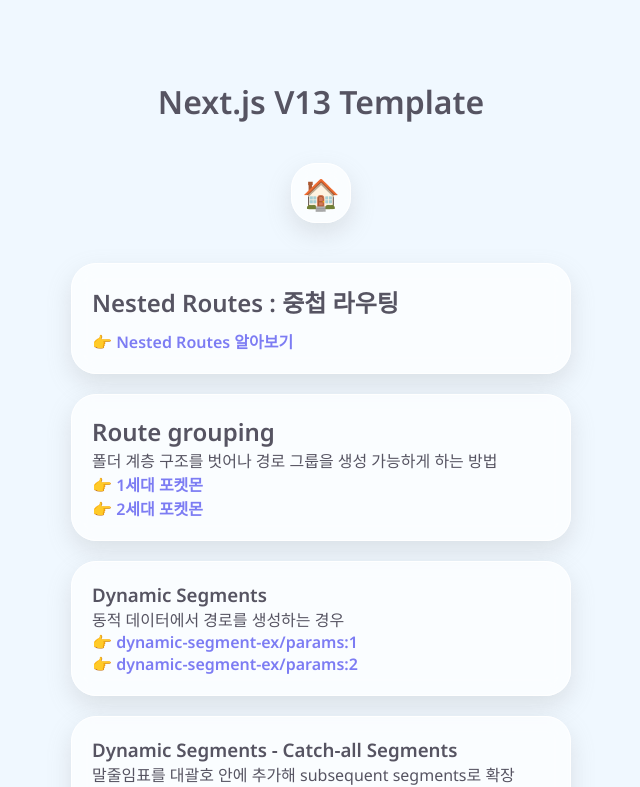
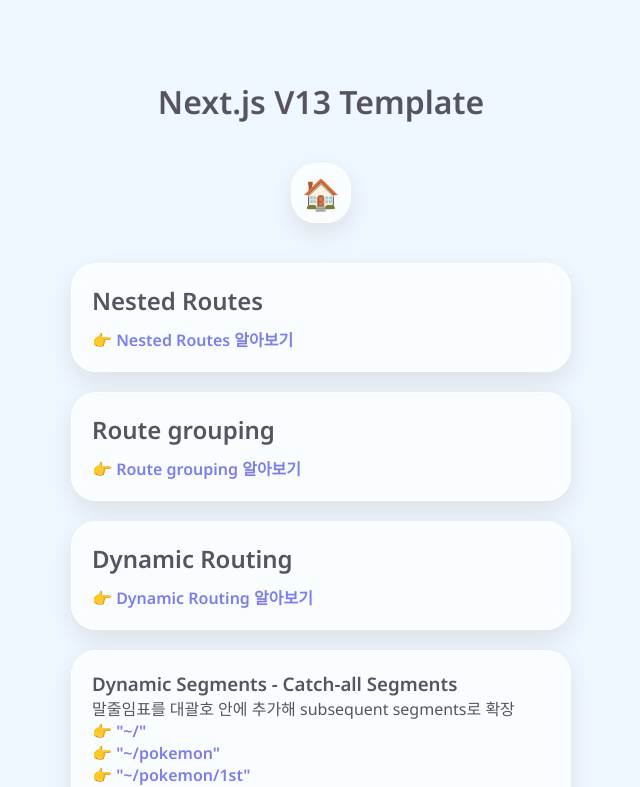
Before and after one commit to kordobby/next.js_v13_template, a Next.js app: page / in a window 1280 px wide. Shown: the top 787 px of the page, without its empty margins (319-959 px from the left). Built offline with nearby package versions, Linux system fonts and the light colour scheme.

Commit message:
add. dynamaic routing

```diff
--- a/src/app/(route-groups-ex)/1st-generation/page.tsx
+++ /dev/null
@@ -1,5 +0,0 @@
-const Page = () => {
-  return <>1st generation</>;
-};
-
-export default Page;
--- a/src/app/(route-groups-ex)/2nd-generation/page.tsx
+++ /dev/null
@@ -1,5 +0,0 @@
-const Page = () => {
-  return <>2nd generation</>;
-};
-
-export default Page;
--- a/src/app/page.tsx
+++ b/src/app/page.tsx
@@ -10,32 +10,22 @@
   return (
     <main>
       <div className="card">
-        <h2>Nested Routes : 중첩 라우팅</h2>
+        <h2>Nested Routes</h2>
         <div style={{ marginTop: '10px' }}>
           <Link href="/nested-routes-ex">👉 Nested Routes 알아보기</Link>
         </div>
       </div>
       <div className="card">
         <h2>Route grouping</h2>
-        <p>폴더 계층 구조를 벗어나 경로 그룹을 생성 가능하게 하는 방법</p>
-        <div>
-          <Link href="/1st-generation">👉 1세대 포켓몬</Link>
-        </div>
-        <div>
-          <Link href="/2nd-generation">👉 2세대 포켓몬</Link>
+        <div style={{ marginTop: '10px' }}>
+          <Link href="/harry">👉 Route grouping 알아보기</Link>
         </div>
       </div>
       <div className="card">
-        <h3>Dynamic Segments</h3>
-        <p>동적 데이터에서 경로를 생성하는 경우</p>
-        <div>
-          <Link href="/dynamic-segment-ex/1">
-            👉 dynamic-segment-ex/params:1
-          </Link>
-        </div>
-        <div>
-          <Link href="/dynamic-segment-ex/2">
-            👉 dynamic-segment-ex/params:2
+        <h2>Dynamic Routing</h2>
+        <div style={{ marginTop: '10px' }}>
+          <Link href="/dynamic-segment-ex/red">
+            👉 Dynamic Routing 알아보기
           </Link>
         </div>
       </div>
```
Also changed, not shown: src/app/(route-groups-ex)/harry/page.tsx (added, +23 -0 lines), src/app/(route-groups-ex)/potter/page.tsx (added, +23 -0 lines), src/app/dynamic-segment-ex/[slug]/page.tsx (+22 -5 lines).
